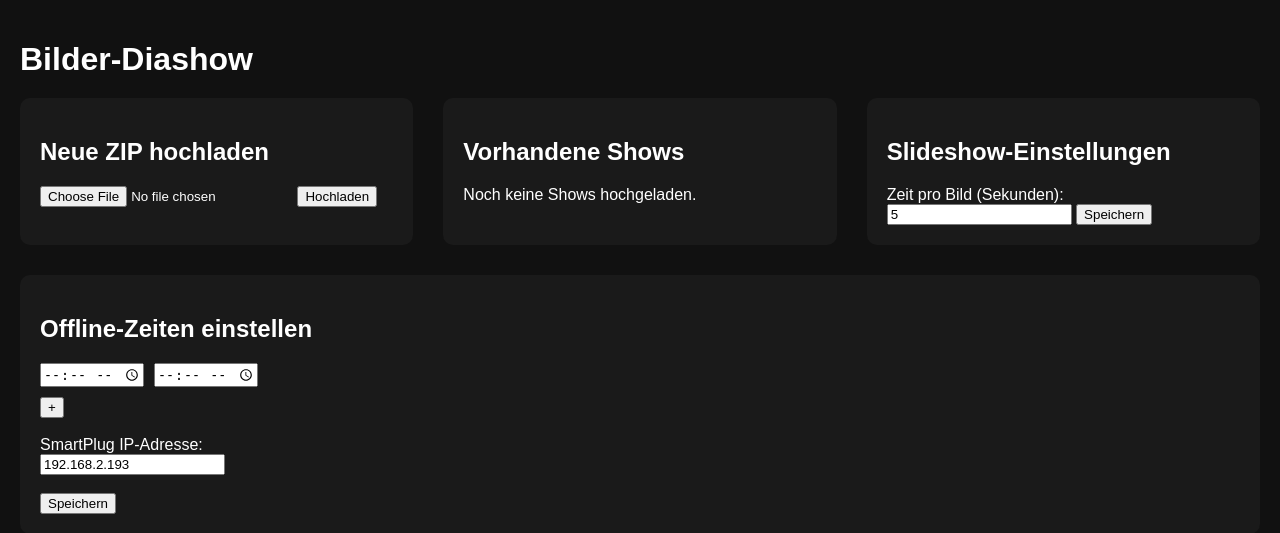
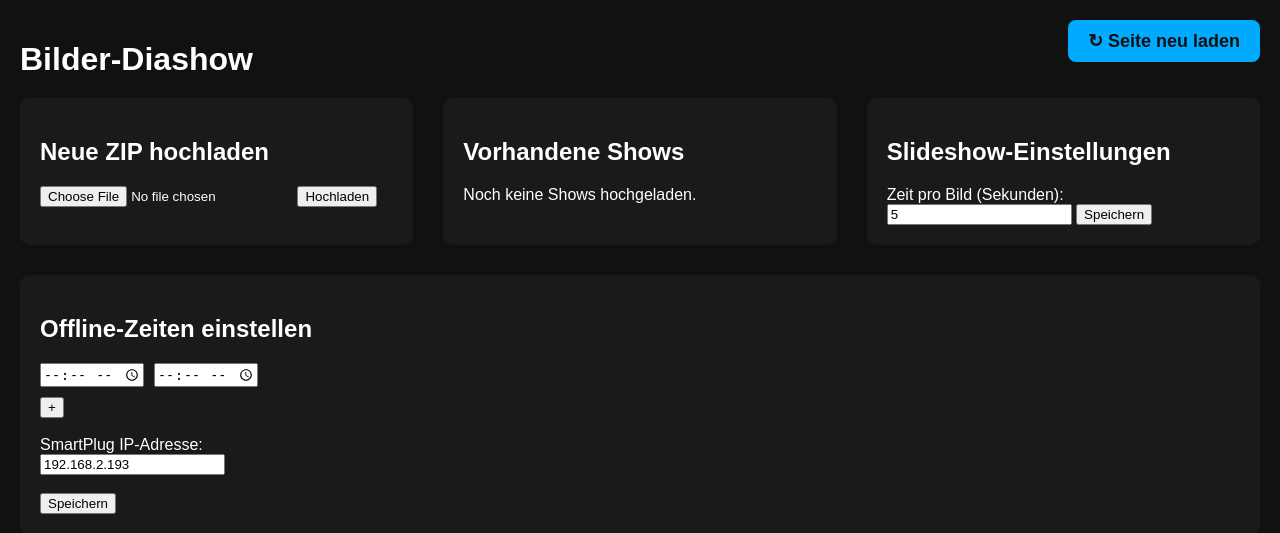
Before and after one commit to LeonHolli/Slideshow, a Flask app: page / in a window 1280 px wide. Shown: the top 533 px of the page. Run offline with Flask 3, Linux system fonts and the light colour scheme.

Commit message:
reload button

```diff
--- a/templates/menu.html
+++ b/templates/menu.html
@@ -12,6 +12,25 @@
       }
       h1 {
         margin-bottom: 20px;
+      }
+
+      /* Reload-Button oben rechts */
+      #reload-btn {
+        position: fixed;
+        top: 20px;
+        right: 20px;
+        background-color: #0af;
+        color: #111;
+        border: none;
+        padding: 10px 20px;
+        font-size: 18px;
+        font-weight: bold;
+        border-radius: 8px;
+        cursor: pointer;
+        z-index: 1000;
+      }
+      #reload-btn:hover {
+        background-color: #08c;
       }
 
       .container {
@@ -57,6 +76,11 @@
     </style>
   </head>
   <body>
+    <!-- Reload-Button -->
+    <button id="reload-btn" onclick="location.reload()">
+      ↻ Seite neu laden
+    </button>
+
     <h1>Bilder-Diashow</h1>
 
     <div class="container">
```
